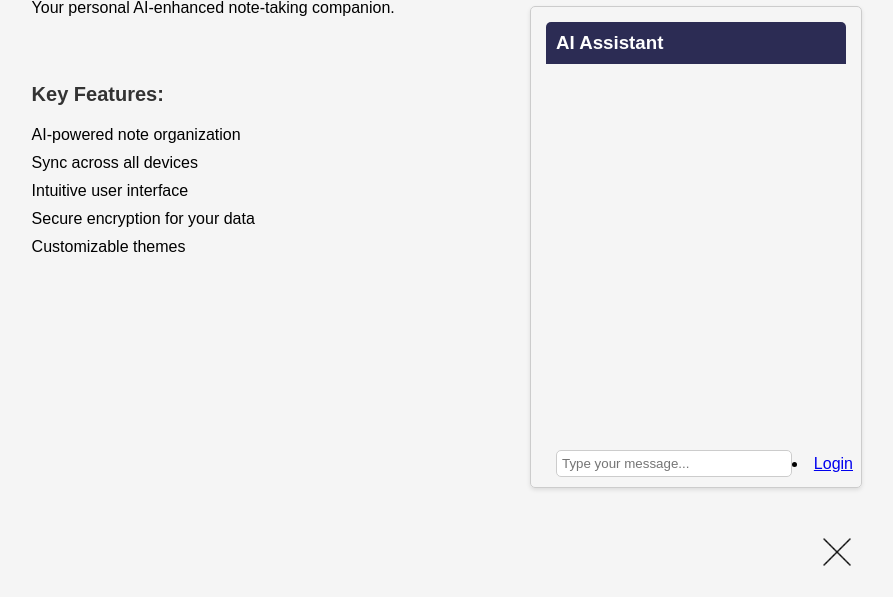
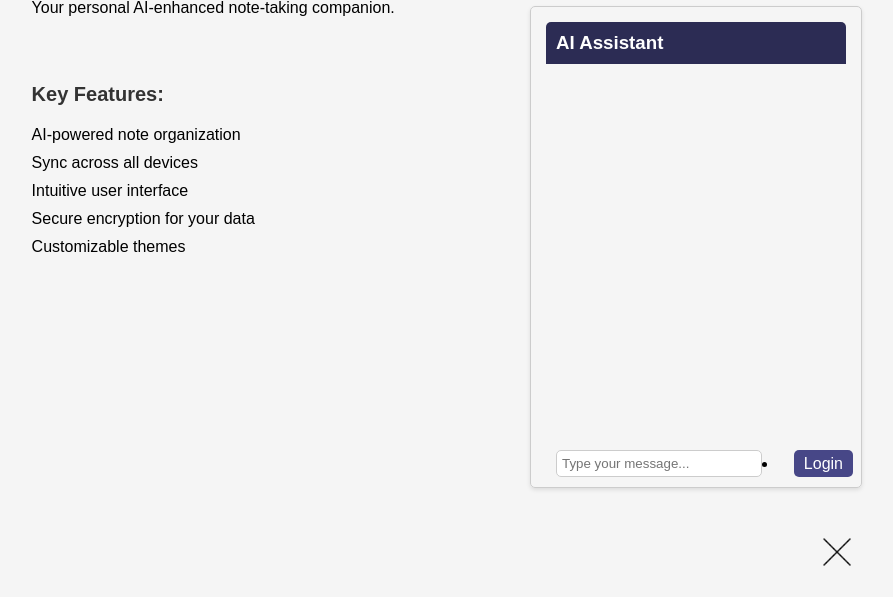
Before and after one commit to sjpope/FlowNote, a Django app: page / in a window 1280 px wide. Shown: the part 203-800 px from the top of the page, without its empty margins (378-1271 px from the left). Run offline with Django 5.2, Linux system fonts and the light colour scheme; parts of the project's set-up code (start-up, migrations or seed data) failed here and were passed over.

Commit message:
Fixed Button CSS

```diff
--- a/notes/templates/assistant.html
+++ b/notes/templates/assistant.html
@@ -9,7 +9,7 @@
             {% if user.is_authenticated %}
             <button type="submit" id="send-button">Send</button>
             {% else %}
-            <li><a href="{% url 'notes:login' %}">Login</a></li>
+            <li><a style="text-decoration: none;" id="send-button" href="{% url 'notes:login' %}">Login</a></li>
             {% endif %}
         </form>
     </div>
--- a/notes/templates/note_detail.html
+++ b/notes/templates/note_detail.html
@@ -28,7 +28,7 @@
     <button type="submit">Analyze Note</button>
   </form>
   {% include 'assistant.html' %}
-  <button id="analyzeNoteBtn" data-note-id="{{ note.id }}" data-analyze-url="{% url 'notes:analyze' note.id %}">Analyze Note</button>
+  <!-- <button id="analyzeNoteBtn" data-note-id="{{ note.id }}" data-analyze-url="{% url 'notes:analyze' note.id %}">Analyze Note</button> -->
   <div id="analysisResult"></div>
 </div>
 <style>
```
